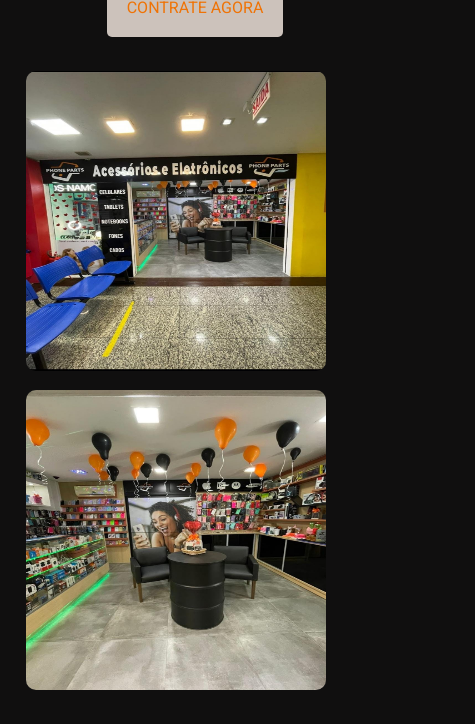
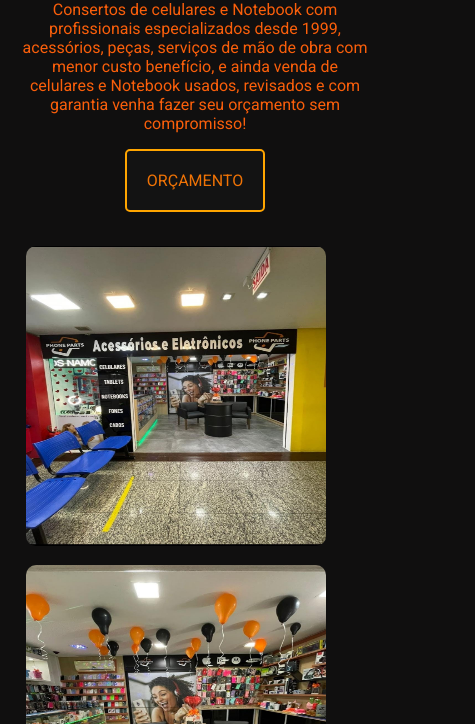
Before and after one commit to Matheus-deSouza-Vieira/Phone-Parts, a plain HTML site: page index.html in a window 390 px wide. Shown: the part 376-1100 px from the top of the page, 475 px wide, since content can reach past the window. Drawn offline with Linux system fonts and the light colour scheme.

Commit message:
responsivo do BT orçamento

```diff
--- a/estilo.css
+++ b/estilo.css
@@ -86,16 +86,18 @@ padding: 20px;
     text-align: left;
 }
 .contact-btn{
+
     display: inline-block;
-    background: #ccc2bb;
+    background: #131313;
     padding: 20px;
     color: rgb(239, 115, 6);
     text-transform: uppercase;
     border-radius: 5px;
+    border: 2px solid orange;
     text-decoration: none;
 }
 .contact-btn:hover{
-    background: #fd9206;
+    background: #ece9e5;
 
 }
 
--- a/index.html
+++ b/index.html
@@ -5,6 +5,7 @@
     <meta name="viewport" content="width=device-width, initial-scale=1.0">
 <link rel="stylesheet" href="estilo.css">
 <link rel="stylesheet" href="responsivo.css">
+
     <title>Agência Fake</title>
 </head>
 <body>
@@ -27,8 +28,8 @@
     <div class="headline">
       <h2  style="letter-spacing: 15px; color: white;"   >Você achou a melhor</h2>
       <h2  style="font-size: 60px;" >Assistecia Tecnica</h2>
-      <p>desde de 1998 no mercado, trabalhmos com confiança e dediçao para que seus aparelhos fiquem da melhor forma,,, shbdbebdgshcbdfvbisubvbdsfcduncudbvyibvhdshojfofurhfurhvuowejsvshrofns</p>
-      <a href="#" class="contact-btn">Contrate Agora</a>
+      <p>Consertos de celulares e Notebook com profissionais especializados desde 1999, acessórios, peças, serviços de mão de obra com menor custo benefício, e ainda venda de celulares e Notebook usados, revisados e com garantia venha fazer seu orçamento sem compromisso!</p>
+      <a     href="#" class="contact-btn">orçamento </a>
     </div>
     <div class="img-headline">
          <img style="height: 300px; width: 300px; border-radius: 10px;  margin-top: 15px;"      src="fotos/loja.jpg">
--- a/responsivo.css
+++ b/responsivo.css
@@ -1,3 +1,14 @@
+
+
+
+
+
+@media screen and (min-width:1005px){
+    .contact-btn{
+        display: none;
+    }
+}
+
 @media screen and (max-width:1005px){
     .navbar{
         position: relative;
@@ -7,12 +18,15 @@
         text-align: center;
     }
     .menu{
-        display: none;}
+        display: none;
+    }
+
 
 .header{
     padding-top: 50px;
 
 }
+
 .headline{
     flex: 100%;
     margin: 5%;
```
